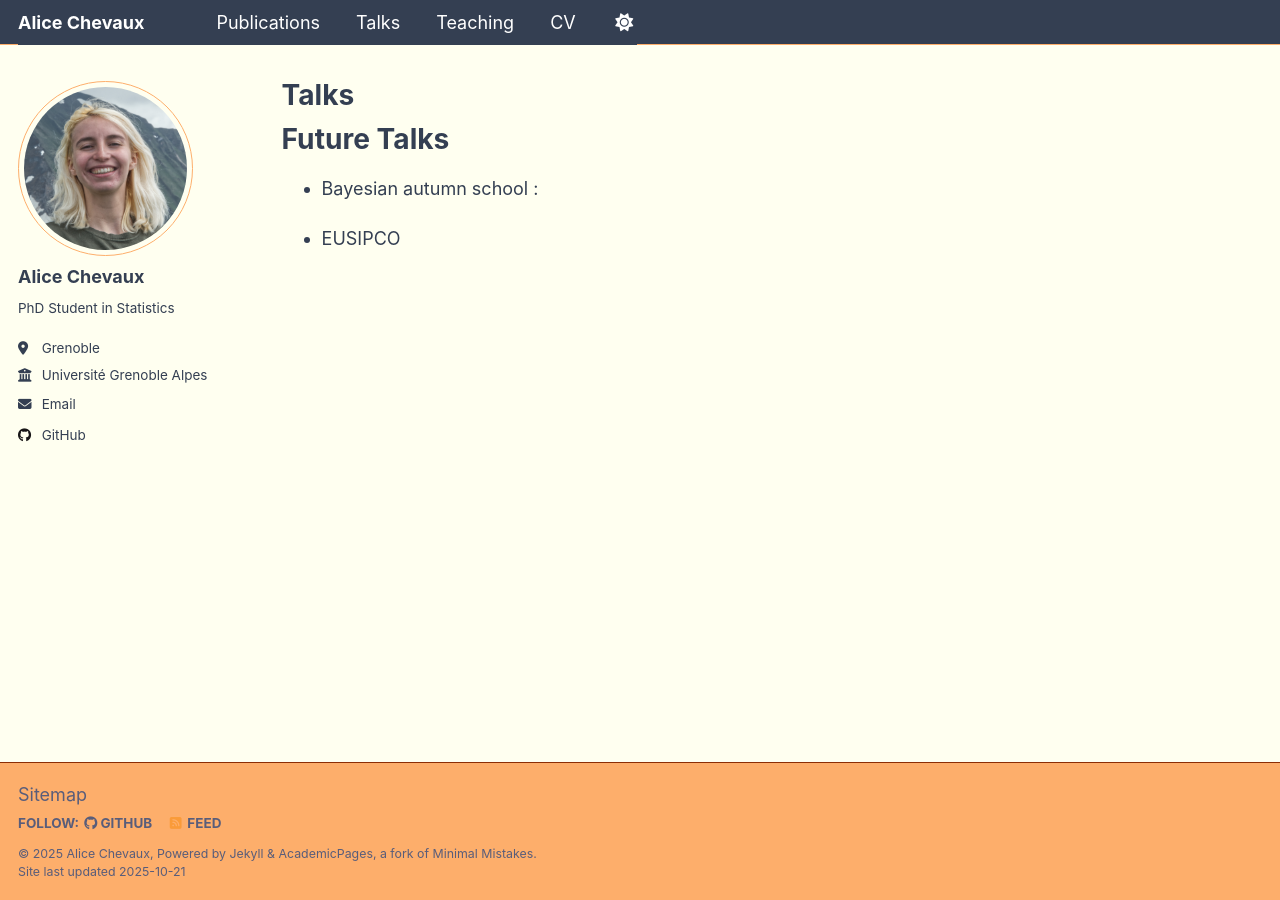
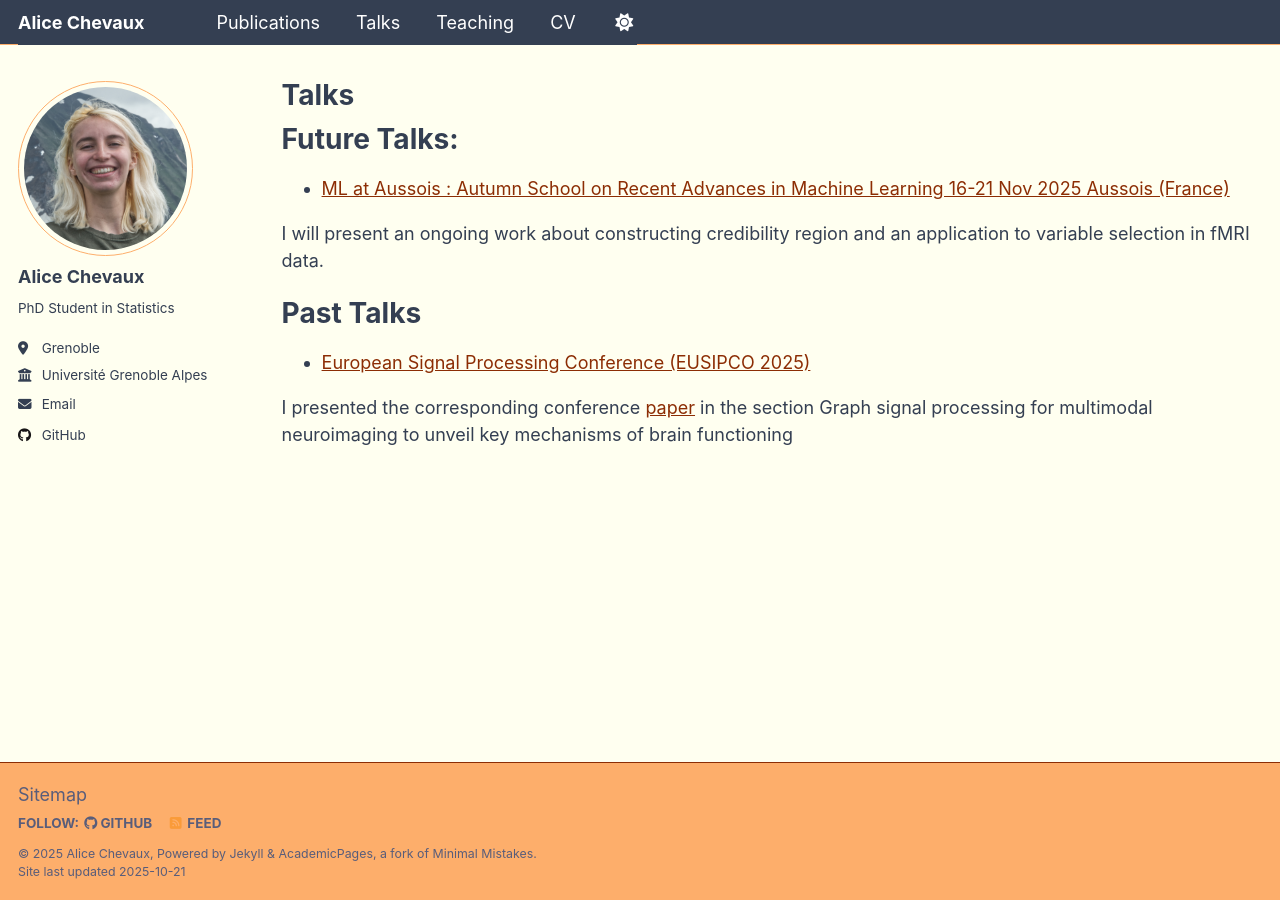
Before and after one commit to alicechevaux/alicechevaux.github.io, a Jekyll site: the page built from _pages/talks.md, in a window 1280 px wide. Built offline with Jekyll 4.4.1, drawn with Linux system fonts in a browser that asks for light colours.

Commit message:
Update talks.md

```diff
--- a/_pages/talks.md
+++ b/_pages/talks.md
@@ -5,7 +5,14 @@ permalink: /talks/
 author_profile: true
 
 ---
-# Future Talks
-- Bayesian autumn school :
+# Future Talks:
+- [ML at Aussois : Autumn School on Recent Advances in Machine Learning
+16-21 Nov 2025 Aussois (France)](https://mlataussois.sciencesconf.org/)
 
-- EUSIPCO
+I will present an ongoing work about constructing credibility region and an application to variable selection in fMRI data.
+
+
+# Past Talks
+- [European Signal Processing Conference (EUSIPCO 2025)](https://eusipco2025.org)
+
+I presented the corresponding conference [paper](https://eusipco2025.org/wp-content/uploads/pdfs/0001075.pdf) in the section Graph signal processing for multimodal neuroimaging to unveil key mechanisms of brain functioning
```
